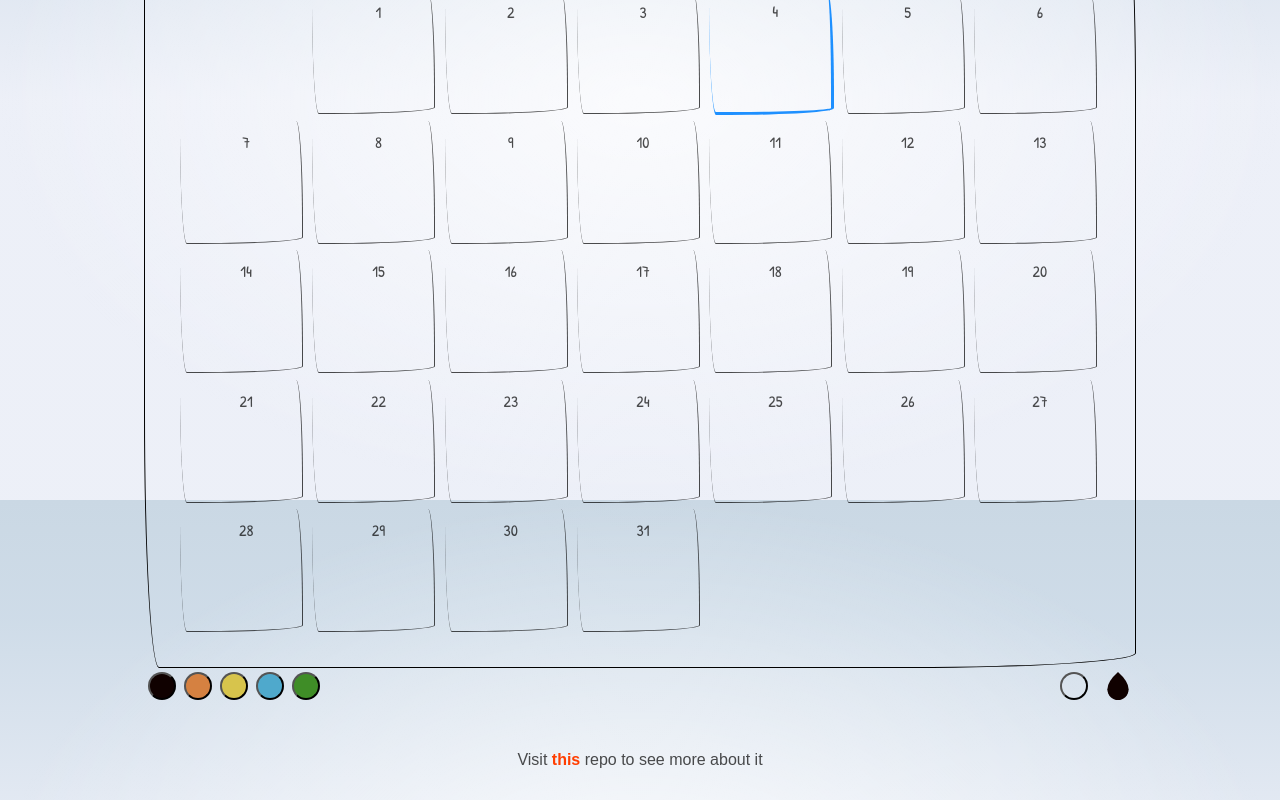
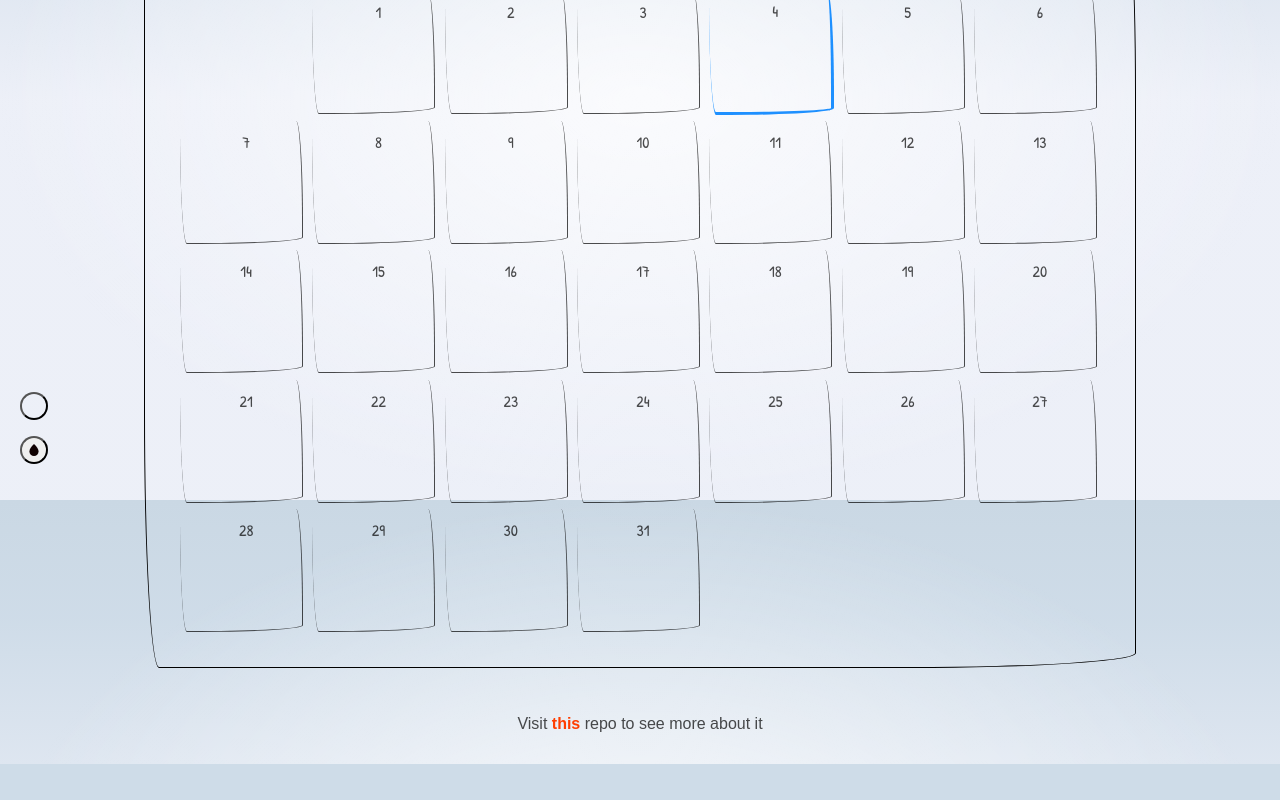
Before and after one commit to Devansh-Walia/calendraw, a SvelteKit app: page /calender in a window 1280 px wide. Shown: the part 300-1100 px from the top of the page. After the commit the page ends 1064 px from the top, so only its background shows below. Built offline with nearby package versions, Linux system fonts and the light colour scheme.

Commit message:
refactor: move pallet to the left of the screen

```diff
--- a/src/components/palette.svelte
+++ b/src/components/palette.svelte
@@ -1,24 +1,60 @@
 <script lang="ts">
     import { createEventDispatcher } from 'svelte';
 
-    import { colors, CUSTOM_COLOR_EVENT } from '../utils/constants';
+    import { colors, CUSTOM_COLOR_EVENT, TOOLS } from '../utils/constants';
 
     export let paletteColor = colors[0];
     export let background = 'none';
+    export let changeTool: (tool: TOOLS) => void;
+
+    let isColorsPanelOpen = false;
+
+    const toggleColorsPanel = () => {
+        isColorsPanelOpen = !isColorsPanelOpen;
+    };
 
     const dispatch = createEventDispatcher();
 
     const handleColorClick = (color: string) => {
         dispatch(CUSTOM_COLOR_EVENT, { color });
         paletteColor = color;
+
+        toggleColorsPanel();
+
+        changeTool(TOOLS.PEN);
     };
+
     const handleEraserClick = () => {
         dispatch(CUSTOM_COLOR_EVENT, { color: background });
         paletteColor = background;
+
+        changeTool(TOOLS.ERASER);
     };
 </script>
 
 <section>
+    <button on:click={handleEraserClick} style:background>
+        <span class="visually-hidden">
+            Select the background color to clear the canvas
+        </span>
+    </button>
+
+    <div class="color-panel">
+        <button on:click={toggleColorsPanel}>
+            <svg style:color={paletteColor} id="drop" viewBox="-50 -50 100 100">
+                <g
+                    fill="currentColor"
+                    stroke="currentColor"
+                    stroke-width="0"
+                    stroke-linecap="round"
+                >
+                    <path
+                        d="M -38 12 a 38 38 0 0 0 76 0 q 0 -28 -38 -62 -38 34 -38 62"
+                    />
+                </g>
+            </svg>
+        </button>
+        {#if isColorsPanelOpen}
             <div class="flex-row">
                 {#each colors as color}
                     <button
@@ -31,25 +67,8 @@
                     </button>
                 {/each}
             </div>
-
-    <button on:click={handleEraserClick} style:background>
-        <span class="visually-hidden">
-            Select the background color to clear the canvas
-        </span>
-    </button>
-
-    <svg style:color={paletteColor} viewBox="-50 -50 100 100">
-        <g
-            fill="currentColor"
-            stroke="currentColor"
-            stroke-width="0"
-            stroke-linecap="round"
-        >
-            <path
-                d="M -38 12 a 38 38 0 0 0 76 0 q 0 -28 -38 -62 -38 34 -38 62"
-            />
-        </g>
-    </svg>
+        {/if}
+    </div>
 </section>
 
 <style>
@@ -57,12 +76,14 @@
         --size: 1.75rem;
         padding: 0.25rem;
         display: flex;
-        flex-direction: row;
-        align-items: center;
-        gap: 0 1rem;
+        flex-direction: column;
+        gap: 1rem;
+        position: fixed;
+        bottom: 2rem;
+        left: 1rem;
     }
 
-    section > .flex-row {
+    .flex-row {
         display: flex;
         flex-direction: row;
         gap: 0.5rem;
@@ -72,7 +93,7 @@
         flex-grow: 1;
     }
 
-    section > svg {
+    svg {
         flex-shrink: 0;
     }
 
@@ -83,24 +104,11 @@
         overflow-x: auto;
     }
 
-    div::-webkit-scrollbar {
-        height: 0.25rem;
-    }
-
-    div::-webkit-scrollbar-track {
-        background: hsl(0, 0%, 100%);
-    }
-
-    div::-webkit-scrollbar-thumb {
-        background: currentColor;
-    }
-
     div button {
         flex-shrink: 0;
     }
 
-    button,
-    section > svg {
+    button {
         width: var(--size);
         height: var(--size);
     }
@@ -110,8 +118,4 @@
         border-radius: 50%;
         margin: 0;
     }
-
-    section > svg {
-        display: block;
-    }
 </style>
```
Lines whose indentation alone changed are shown as unchanged.
